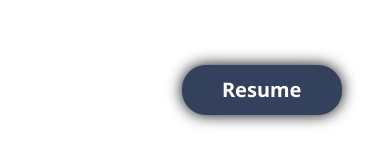
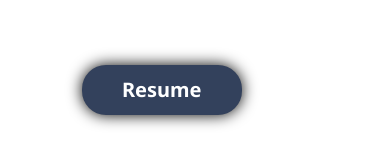
Before and after one commit to Rishi-077/portfolio, a React (Create React App) app: page / in a window 390 px wide. In both pictures the pointer is over the button "Resume". Shown: the part 1551-1716 px from the top of the page. Built offline with nearby package versions, Linux system fonts and the light colour scheme.

Commit message:
bug clear

```diff
--- a/src/App.css
+++ b/src/App.css
@@ -366,7 +366,7 @@
    border: 0px solid #36a4ff;
    padding: 10px 40px;
    border-radius:24px;
-   margin-left: 150px;
+   margin-left: 50px;
    margin-top: 50px;
    box-shadow: 0px 0px 15px black;
    transition: 0.2s;
```
Also changed, not shown: firebase.json (added), 1 other file (tests, documents, lock files or other folders).
